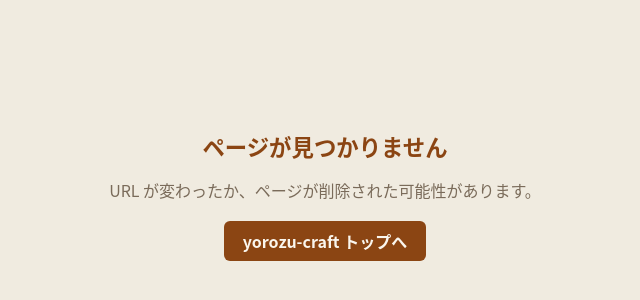
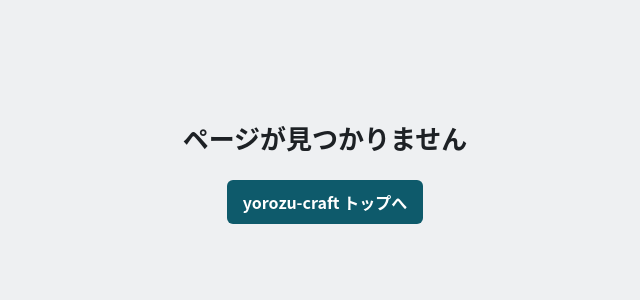
Before and after one commit to YouheiOonuki/hoshizora-sanpo, a plain HTML site: page 404.html in a window 1280 px wide. Shown: the part 228-528 px from the top of the page, without its empty margins (315-955 px from the left). Drawn offline with Linux system fonts and the light colour scheme.

Commit message:
404.html を build-404.mjs の生成物に置き換える（yorozu-plans QUEUE Q-581。生成物に無い 1 文「URL が変わったか…」を消す。条件 30）
Co-Authored-By: Claude Opus 5.5 <noreply@anthropic.com>

```diff
--- a/404.html
+++ b/404.html
@@ -5,29 +5,34 @@
   <meta name="viewport" content="width=device-width, initial-scale=1.0">
   <title>ページが見つかりません｜yorozu-craft</title>
   <meta name="robots" content="noindex">
+  <!-- 生成物（youheioonuki.github.io の tools/build-404.mjs）。手で直さない。色と字の値は tools/common/v2/skin.css・base.css から -->
+  <meta name="theme-color" content="#eef0f2" media="(prefers-color-scheme: light)">
+  <meta name="theme-color" content="#15191d" media="(prefers-color-scheme: dark)">
   <link rel="icon" href="/favicon.svg" type="image/svg+xml">
   <link rel="manifest" href="/hoshizora-sanpo/manifest.webmanifest">
   <link rel="icon" href="/favicon-32.png" sizes="32x32" type="image/png">
   <link rel="apple-touch-icon" href="/apple-touch-icon.png">
   <style>
+    :root { color-scheme: light dark; --bg: #eef0f2; --text: #1d2125; --accent: #0e5a6b; --on-accent: #ffffff; --focus: #ffd43d; --focus-ring: #000; }
+    @media (prefers-color-scheme: dark) { :root { --bg: #15191d; --text: #e8ecef; --accent: #6fc3d4; --on-accent: #0b1a1e; --focus: #000; --focus-ring: #ffd43d; } }
+    *, *::before, *::after { box-sizing: border-box; margin: 0; padding: 0; }
     body {
       font-family: "Noto Sans JP", "Noto Sans CJK JP", "Hiragino Sans", "Hiragino Kaku Gothic ProN", Meiryo, sans-serif;
-      background: #f0ebe0; color: #3a3025; margin: 0;
+      background: var(--bg); color: var(--text); line-height: 1.4;
       min-height: 100vh; display: flex; align-items: center; justify-content: center;
       text-align: center; padding: 1rem;
     }
-    h1 { color: #8b4513; font-size: 1.4rem; margin-bottom: 0.6rem; }
-    p { color: #7a6b5a; margin-bottom: 1.2rem; }
+    h1 { font-size: 1.625rem; font-weight: 800; margin-bottom: 1.5rem; }
     a {
-      display: inline-block; padding: 0.5rem 1.2rem; border-radius: 6px;
-      background: #8b4513; color: #faf6ee; text-decoration: none; font-weight: 600;
+      display: inline-flex; align-items: center; min-height: 44px; padding: 0 1rem; border-radius: 6px;
+      background: var(--accent); color: var(--on-accent); text-decoration: none; font-weight: 700;
     }
+    a:focus-visible { outline: 4px solid var(--focus-ring, #000); outline-offset: 2px; box-shadow: 0 0 0 2px var(--focus, #ffd43d); }
   </style>
 </head>
 <body>
   <main>
     <h1>ページが見つかりません</h1>
-    <p>URL が変わったか、ページが削除された可能性があります。</p>
     <!-- 404 はどの階層でも表示されるので、トップへのリンクは絶対パスにする -->
     <a href="/">yorozu-craft トップへ</a>
   </main>
```
